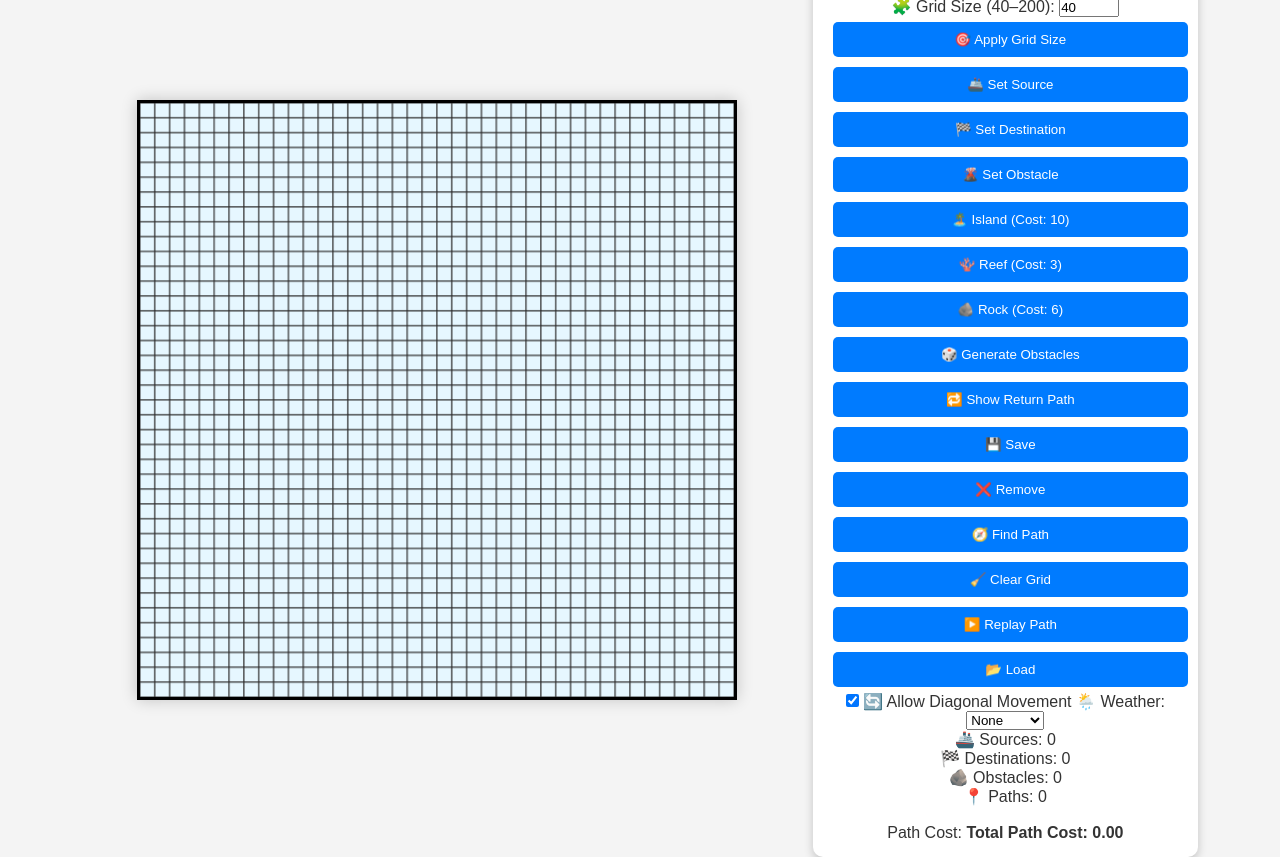
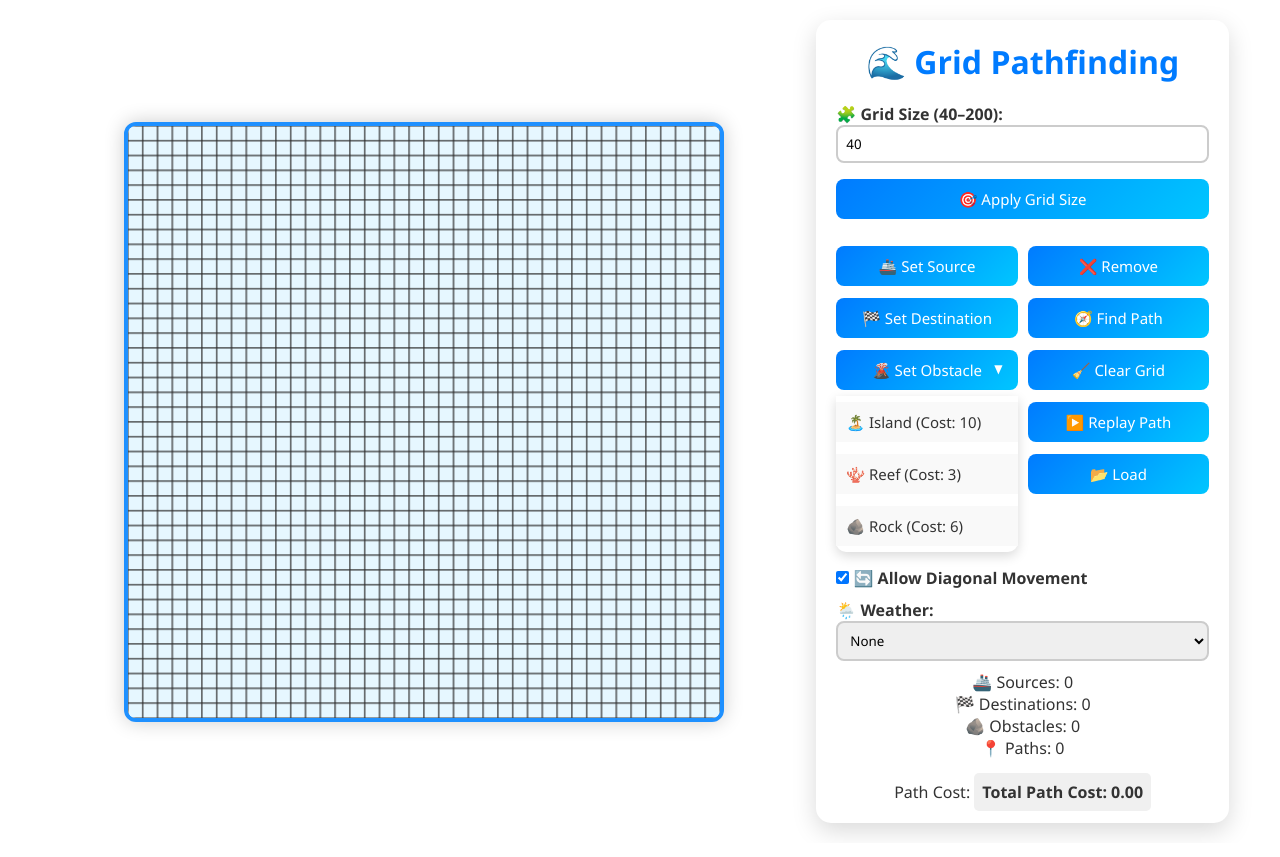
Before and after one commit to Agam0795/Dynamic-Ocean-Pathfinding-Visualizer-, a plain HTML site: page index.html in a window 1280 px wide. Both pictures are taken after a click on the button "🌋 Set Obstacle". Drawn offline with Linux system fonts and the light colour scheme.

Commit message:
style.css

```diff
--- a/style.css
+++ b/style.css
@@ -1,30 +1,33 @@
-/* Reset styles */
+/* General Reset */
 * {
     margin: 0;
     padding: 0;
     box-sizing: border-box;
-    font-family: Arial, sans-serif;
+    font-family: 'Segoe UI', Tahoma, Geneva, Verdana, sans-serif;
 }
 
-/* Body Styling */
+/* Layout */
 body {
-    background: #f4f4f4;
+    /* Removed hardcoded background */
     color: #333;
-    padding: 20px;
     display: flex;
     justify-content: center;
     align-items: center;
-    height: 100vh;
+    padding: 20px;
+    min-height: 100vh;
+    transition: background 0.5s ease, color 0.5s ease;
 }
 
 /* Main Container */
 .main-container {
     display: flex;
-    width: 90%;
-    max-width: 1200px;
+    flex-direction: row;
+    gap: 20px;
+    width: 95%;
+    max-width: 1300px;
 }
 
-/* Grid */
+/* Canvas Area */
 .grid-container {
     flex: 2;
     display: flex;
@@ -35,38 +38,44 @@ body {
 canvas {
     width: 600px;
     height: 600px;
-    border: 3px solid #000;
+    border: 4px solid #1e90ff;
+    border-radius: 12px;
     background: #fff;
-    display: block;
-    box-shadow: 0px 0px 15px rgba(0, 0, 0, 0.2);
+    box-shadow: 0 0 20px rgba(0, 0, 0, 0.2);
 }
 
-/* Controls */
+/* Controls Panel */
 .controls {
     flex: 1;
-    width: 300px;
-    background: white;
-    padding: 15px;
-    border-radius: 10px;
-    box-shadow: 0px 4px 10px rgba(0, 0, 0, 0.2);
+    background: #ffffff;
+    padding: 20px;
+    border-radius: 15px;
+    box-shadow: 0 8px 25px rgba(0, 0, 0, 0.15);
     text-align: center;
-    margin-left: 20px;
+    transition: all 0.3s ease-in-out;
 }
 
+.controls h1 {
+    margin-bottom: 20px;
+    color: #007bff;
+}
+
+/* Buttons */
 button {
-    padding: 10px 15px;
-    margin: 5px;
+    width: 100%;
+    padding: 10px;
+    margin: 6px 0;
+    font-size: 15px;
+    background: linear-gradient(135deg, #007bff, #00c6ff);
+    color: white;
     border: none;
-    border-radius: 5px;
-    background: #007bff;
-    color: white;
+    border-radius: 8px;
     cursor: pointer;
-    transition: background 0.3s, transform 0.2s;
-    width: 100%;
+    transition: all 0.2s ease-in-out;
 }
 
 button:hover {
-    background: #0056b3;
+    background: linear-gradient(135deg, #0056b3, #0094cc);
     transform: scale(1.05);
 }
 
@@ -74,15 +83,132 @@ button:active {
     transform: scale(0.95);
 }
 
-/* Responsive */
+/* Inputs & Selects */
+input[type="number"],
+select {
+    padding: 8px;
+    width: 100%;
+    margin-bottom: 10px;
+    border: 2px solid #ccc;
+    border-radius: 8px;
+}
+
+label {
+    display: block;
+    margin-top: 10px;
+    text-align: left;
+    font-weight: 600;
+}
+
+/* Columns for Controls */
+.control-columns {
+    display: flex;
+    justify-content: space-between;
+    gap: 10px;
+    margin: 15px 0;
+}
+
+.control-columns .column {
+    flex: 1;
+}
+
+/* Dropdown Styles */
+.obstacle-dropdown {
+    position: relative;
+    width: 100%;
+}
+
+.dropdown-toggle::after {
+    content: "▼";
+    position: absolute;
+    right: 15px;
+    font-size: 12px;
+}
+
+.dropdown-menu {
+    display: none;
+    position: absolute;
+    top: 100%;
+    width: 100%;
+    background: #fff;
+    box-shadow: 0 4px 12px rgba(0, 0, 0, 0.15);
+    border-radius: 0 0 10px 10px;
+    z-index: 10;
+}
+
+.dropdown-menu button {
+    padding: 10px;
+    width: 100%;
+    background: #f9f9f9;
+    color: #333;
+    border-radius: 0;
+    text-align: left;
+}
+
+.dropdown-menu button:hover {
+    background: #e0e0e0;
+}
+
+.show-dropdown {
+    display: block;
+}
+
+/* Path Cost */
+#pathCost {
+    padding: 8px;
+    border-radius: 5px;
+    background: #f0f0f0;
+    margin-top: 10px;
+}
+
+/* Responsive Design */
 @media (max-width: 900px) {
     .main-container {
         flex-direction: column;
-        align-items: center;
     }
 
     .controls {
         width: 100%;
-        margin-top: 20px;
+    }
+
+    .control-columns {
+        flex-direction: column;
     }
 }
+
+/* Highlight Active Buttons */
+.active {
+    background: #ff9800 !important;
+    transform: scale(1.1);
+}
+
+/* Theme Classes - Only syntax placeholders, you will edit as per your need */
+body.ocean {
+    background: linear-gradient(to right, #00c6ff, #0072ff);
+    color: #fff;
+}
+
+body.sunset {
+    background: linear-gradient(to right, #ff7e5f, #feb47b);
+    color: #333;
+}
+
+body.tropical {
+    background: linear-gradient(to right, #43cea2, #185a9d);
+    color: #fff;
+}
+
+body.lightblue {
+    background-color: #e6f7ff;
+    color: #333;
+}
+
+body.dark {
+    background-color: #121212;
+    color: #f0f0f0;
+}
+
+/* Optional: Transition for smooth effect */
+body {
+    transition: background 0.5s ease, color 0.5s ease;
+}
```
